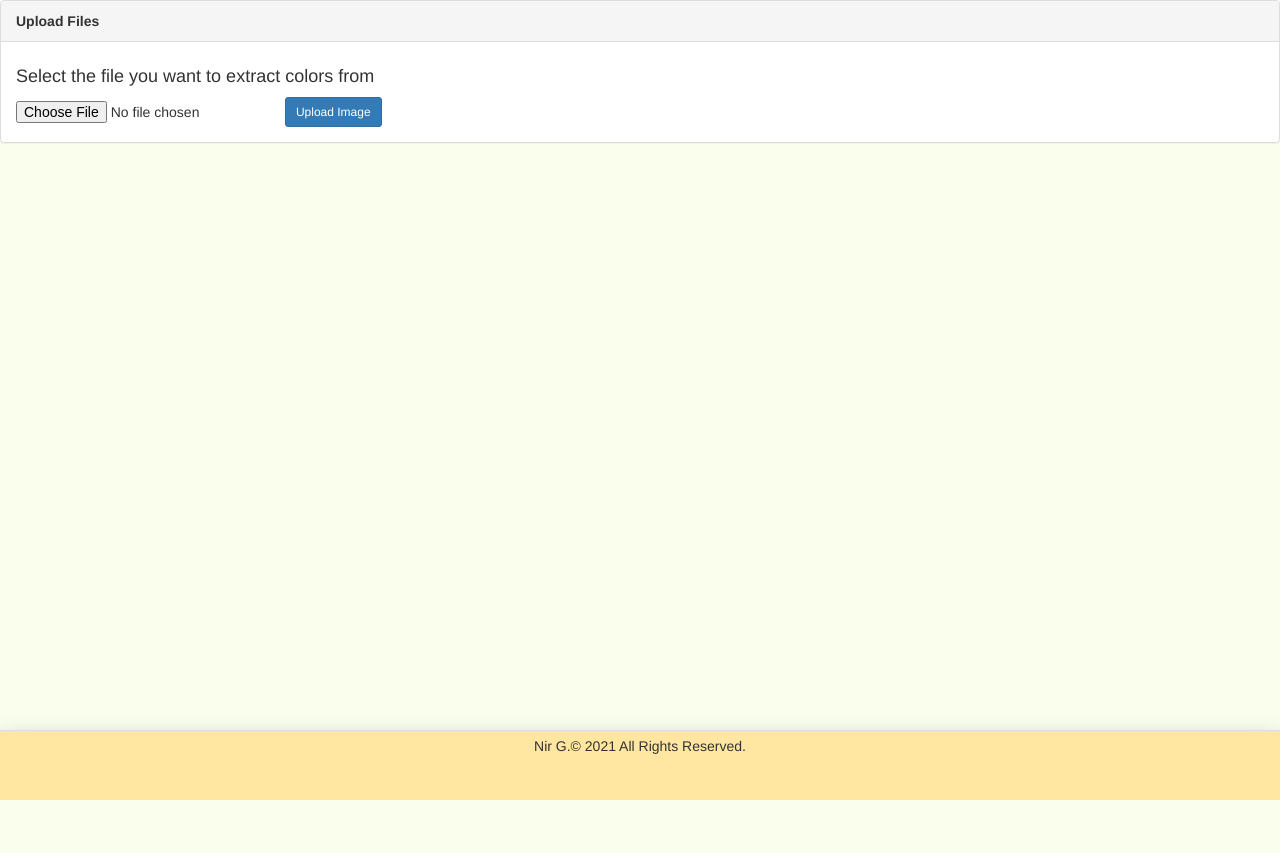
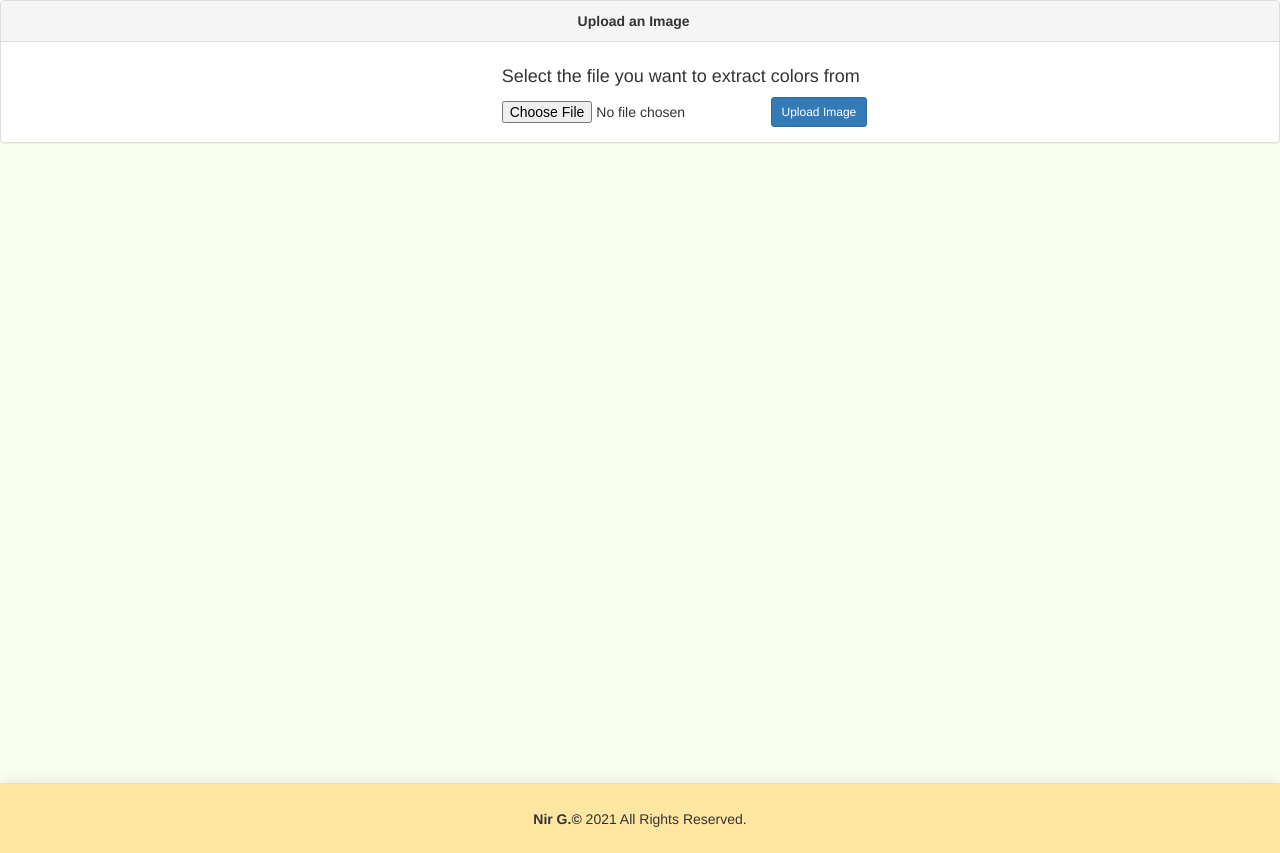
Before and after one commit to nirg122/Color-Extraction-Web-App, a Flask app: page / in a window 1280 px wide. Before the commit the page ends 800 px from the top, so only its background shows below. Run offline with Flask 2, Linux system fonts and the light colour scheme; some libraries are stand-ins or nearby versions.

Commit message:
design Adjustment

```diff
--- a/templates/index.html
+++ b/templates/index.html
@@ -10,8 +10,8 @@
 </head>
 <body style="background-color: #faffed;">
 <div class="panel panel-default">
-    <div class="panel-heading"><strong>Upload Files</strong></div>
-    <div class="panel-body">
+    <div class="panel-heading"><strong><span style="margin-left:45%;">Upload an Image</span></strong></div>
+    <div class="panel-body" style="margin-left:38%;">
 
         <!-- Standard Form -->
         <h4>Select the file you want to extract colors from</h4>
@@ -28,10 +28,13 @@
 </div>
 
 {% if name %}
+<h1 style="margin-left:43%;">Your Image</h1>
 <img class="uploaded-image"
-     style="max-width: 50%; max-length: 50%; margin-top: 2px; margin-bottom: 2px; margin-left: 25%;"
+     style="max-width: 50%; max-length: 50%; margin: 2px 0 20px 25%"
      src="static/images/upload/{{name}}">
-<div style="padding-bottom: 8rem;">
+<div style="border-top: 1px solid #ddd; box-shadow: 0 4px 20px 0 rgb(0 0 0/14%),0 7px 12px -5px rgb(144 164 174/46%);
+            padding: 10px; background-color:#e3edca;">
+    <h1 style="margin-left:42%;">Color Palette</h1>
     {% for color in colors %}
     <div style="width: 100px; margin-top: 2px; margin-bottom:0; margin-left:45%;">
         {{ color }}:
@@ -40,13 +43,13 @@
     </div>
     {% endfor %}
 </div>
+{% else %}
+<div style="height: 600px;"></div>
 {% endif %}
 </body>
 
 <footer style="
-    border-top: 1px solid #ddd!important;
-    position: fixed;
-    bottom: 0;
+    border-top: 1px solid #ddd;
     width: 100%;
     box-shadow: 0 4px 20px 0 rgb(0 0 0/14%),0 7px 12px -5px rgb(144 164 174/46%);
     background-color: #ffe6a1;
@@ -54,8 +57,8 @@
     padding: 5px;
     height: 7rem;
     margin-top: 20px">
-    <span class="footer-item">
-        Nir G.© 2021 All Rights Reserved.
+    <span style="display:block; margin-top: 20px;">
+        <strong>Nir G.©</strong> 2021 All Rights Reserved.
     </span>
 </footer>
 </html>
```
Lines whose indentation alone changed are shown as unchanged.
